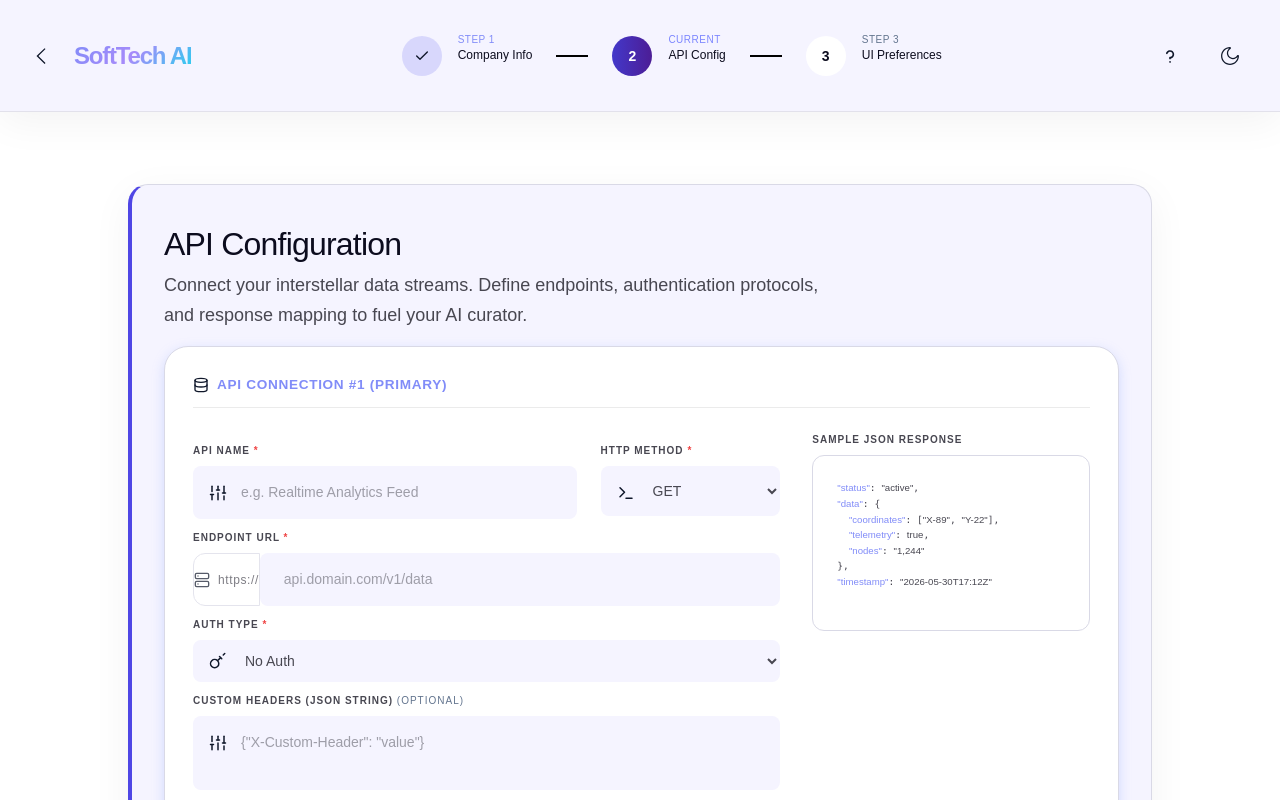
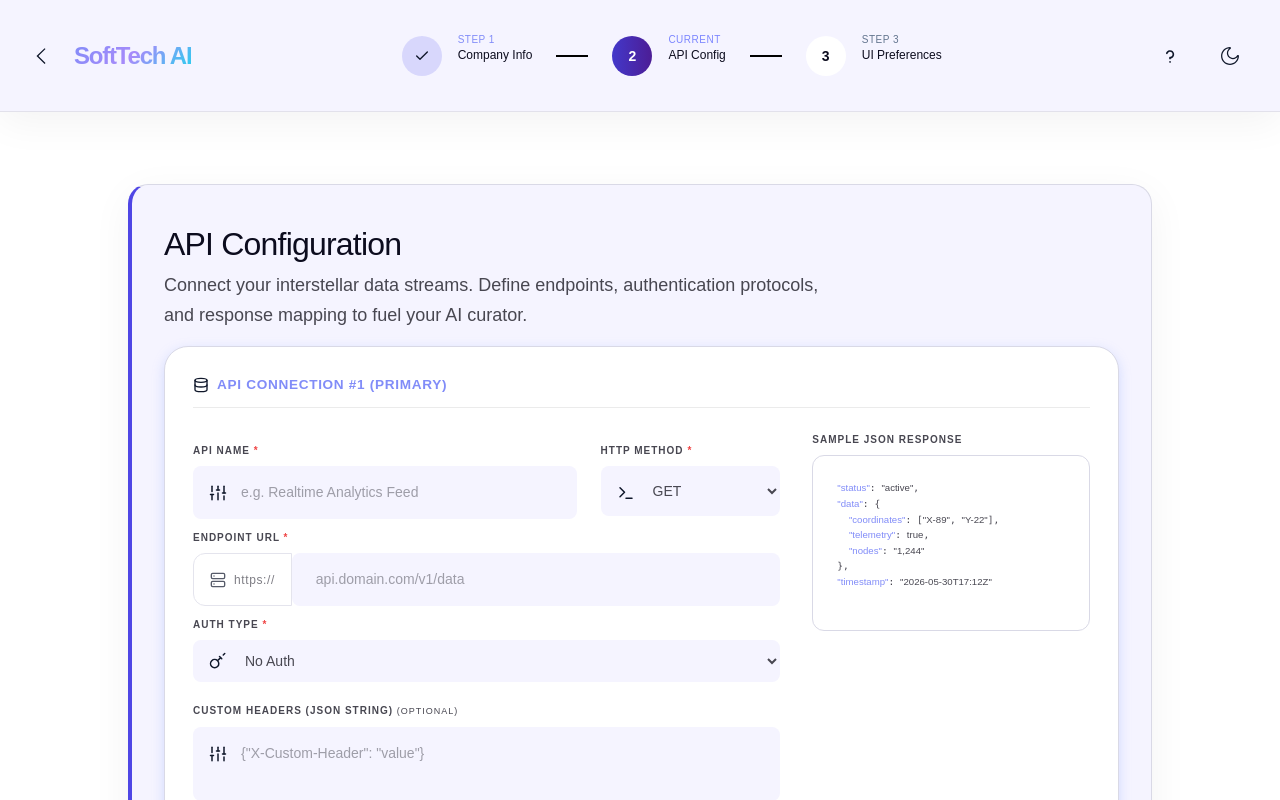
Before and after one commit to HafizAreebIrfan/SoftTech-AI, a React (Vite) app: page /signup/step2 in a window 1280 px wide. Shown: the top 800 px of the page. Built offline with nearby package versions, Linux system fonts and the light colour scheme; no server answers.

Commit message:
Ui fixes

```diff
--- a/src/presentation/screens/auth/Signup/Step2.tsx
+++ b/src/presentation/screens/auth/Signup/Step2.tsx
@@ -404,10 +404,9 @@ const SignupStep2: FC = () => {
                     </label>
                     <div className="flex w-full font-label">
                       <div
-                          className={`pl-4 pr-3 flex items-center gap-2 rounded-l-xl border-r border-white/5 text-slate-400 font-label text-xs tracking-wider`}
+                        className={`pl-4 px-3 flex items-center gap-2 rounded-l-xl border-r font-label text-xs tracking-wider ${styles.inputunedit}`}
                         style={{
                           background: colors.Background,
-                            opacity: 0.7,
                           border: `1px solid ${colors.CardBorder}`,
                           color: colors.TextBody,
                         }}
@@ -419,12 +418,16 @@ const SignupStep2: FC = () => {
                         <input
                           type="text"
                           placeholder="api.domain.com/v1/data"
-                            value={(api.apiEndpoint || "").replace(/^https?:\/\//, "")}
+                          value={(api.apiEndpoint || "").replace(
+                            /^https?:\/\//,
+                            "",
+                          )}
                           onChange={(e) =>
                             updateApiField(
                               api.id,
                               "apiEndpoint",
-                                "https://" + e.target.value.replace(/^https?:\/\//, ""),
+                              "https://" +
+                                e.target.value.replace(/^https?:\/\//, ""),
                             )
                           }
                           className={`block w-full px-4 py-3 rounded-r-xl outline-none transition-all text-sm font-label`}
@@ -590,8 +593,8 @@ const SignupStep2: FC = () => {
                       )}
 
                       {api.apiAuthType === "OAuth 2.0" && (
-                        <div className="grid grid-cols-1 md:grid-cols-3 gap-4">
-                          <div className="md:col-span-1">
+                        <div className="grid grid-cols-1 md:grid-cols-1 gap-4">
+                          <div className="md:col-span-2 mb-0">
                             <label
                               className="font-label text-[10px] uppercase tracking-widest font-bold mb-2 block"
                               style={{ color: colors.TextBody }}
@@ -603,27 +606,36 @@ const SignupStep2: FC = () => {
                             </label>
                             <div className="flex w-full font-label">
                               <div
-                                  className={`pl-4 pr-3 flex items-center gap-2 rounded-l-xl border-r border-white/5 text-slate-400 font-label text-xs tracking-wider`}
+                                className={`pl-4 px-3 flex items-center gap-2 rounded-l-xl border-r font-label text-xs tracking-wider ${styles.inputunedit}`}
                                 style={{
                                   background: colors.Background,
-                                    opacity: 0.7,
                                   border: `1px solid ${colors.CardBorder}`,
                                   color: colors.TextBody,
                                 }}
                               >
-                                  <ServerIcon size={16} color={colors.IconColor} />
+                                <ServerIcon
+                                  size={16}
+                                  color={colors.IconColor}
+                                />
                                 <span>https://</span>
                               </div>
                               <div className="relative flex-grow">
                                 <input
                                   type="text"
                                   placeholder="api.domain.com/oauth/token"
-                                    value={(api.oauthTokenUrl || "").replace(/^https?:\/\//, "")}
+                                  value={(api.oauthTokenUrl || "").replace(
+                                    /^https?:\/\//,
+                                    "",
+                                  )}
                                   onChange={(e) =>
                                     updateApiField(
                                       api.id,
                                       "oauthTokenUrl",
-                                        "https://" + e.target.value.replace(/^https?:\/\//, ""),
+                                      "https://" +
+                                        e.target.value.replace(
+                                          /^https?:\/\//,
+                                          "",
+                                        ),
                                     )
                                   }
                                   className={`block w-full px-4 py-3 rounded-r-xl outline-none transition-all text-sm font-label`}
@@ -638,7 +650,7 @@ const SignupStep2: FC = () => {
                           </div>
                           <div>
                             <label
-                              className="font-label text-[10px] uppercase tracking-widest font-bold mb-2 block"
+                              className="font-label text-[10px] uppercase tracking-widest font-bold mb-0 block"
                               style={{ color: colors.TextBody }}
                             >
                               Client ID{" "}
@@ -672,7 +684,7 @@ const SignupStep2: FC = () => {
                           </div>
                           <div>
                             <label
-                              className="font-label text-[10px] uppercase tracking-widest font-bold mb-2 block"
+                              className="font-label text-[10px] uppercase tracking-widest font-bold mb-0 block"
                               style={{ color: colors.TextBody }}
                             >
                               Client Secret{" "}
@@ -712,11 +724,14 @@ const SignupStep2: FC = () => {
                   {/* Optional Custom Headers Field */}
                   <div className={styles.formField}>
                     <label
-                      className="font-label text-[10px] uppercase tracking-widest font-bold mb-2 block"
+                      className="mt-3 font-label text-[10px] uppercase tracking-widest font-bold mb-2 block"
                       style={{ color: colors.TextBody }}
                     >
                       Custom Headers (JSON string){" "}
-                      <span className="text-slate-500 font-medium">
+                      <span
+                        className="font-medium text-[9px]"
+                        style={{ color: colors.TextBody }}
+                      >
                         (Optional)
                       </span>
                     </label>
--- a/src/styles/signup.module.css
+++ b/src/styles/signup.module.css
@@ -143,6 +143,10 @@
   padding-right: 100px;
 }
 
+.inputunedit{
+  opacity: 0.7;
+}
+
 .uiselectioncard {
   padding: 30px 24px;
 }
```
Lines whose indentation alone changed are shown as unchanged.
